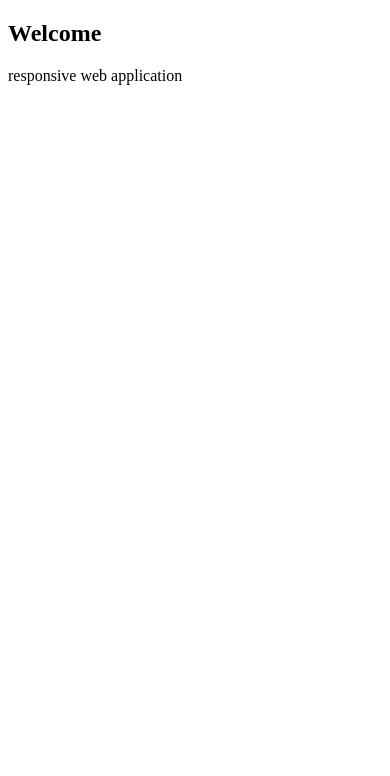
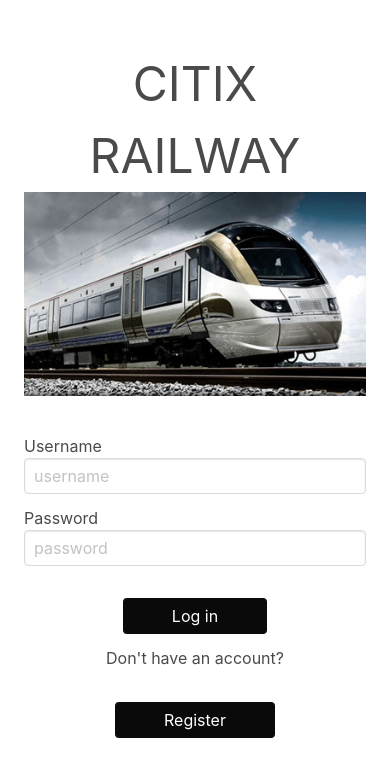
Before and after one commit to Thokozile25/MobileApp, a plain HTML site: page index.html in a window 390 px wide. Drawn offline with Linux system fonts and the light colour scheme.

Commit message:
MobileApplication

```diff
--- a/index.html
+++ b/index.html
@@ -3,22 +3,50 @@
   <head>
     <meta charset="utf-8">
     <meta name="viewport" content="width=device-width, initial-scale=1">
-    <link rel="stylesheet" src="bulma.min.css">
+    <link rel="stylesheet" href="bulma.min.css">
     <script defer src="https://use.fontawesome.com/releases/v5.3.1/js/all.js"></script>
   </head>
 
   <body>
     <section class="section">
-      <div class="container">
-        <h1 class="title">
-          Welcome
-        </h1>
-        <p class="subtitle">
-          responsive web application
-        </p>
+      <div class="container has-text-centered">
+          <h1 class="is-size-1" style="font-style:Courier"> CITIX RAILWAY</h1>
+          <img src="images/1048480_110803083958_Gautrain-train.jpg" >
       </div>
-      <div class="container">
 
+      <div class="container" style = "margin-top: 2em">
+        <form class= "form">
+          <div class= "field">
+          <div class= "control">
+            <h3 style= "font-style: bold">Username</h3>
+              <input type="text" class="input" placeholder="username"/>
+            </div>
+          </div>
+
+          <div class= "field">
+              <div class= "control">
+                <h3 style= "font-style: bold">Password</h3>
+                  <input type="text" class="input" placeholder="password"/>
+                </div>
+              </div>
+
+<div class="field is-grouped is-grouped-centered" style="margin-top: 2rem;">
+     <div class = "control">
+        <button class="button is-black" style = "padding-left: 3em; padding-right: 3em">Log in</button>
+      </div>
+   </div>
+
+<div class= "has-text-centered">
+Don't have an account?
+</div>
+
+<div class="field is-grouped is-grouped-centered" style="margin-top: 2rem;">
+    <div class = "control">
+      <button class="button is-black" style = "padding-left: 3em; padding-right: 3em">Register</button>
+    </div>
+  </div>
+
+</form>
       </div>
     </section>
   </body>
```
Also changed, not shown: images/1048480_110803083958_Gautrain-train.jpg (added).
